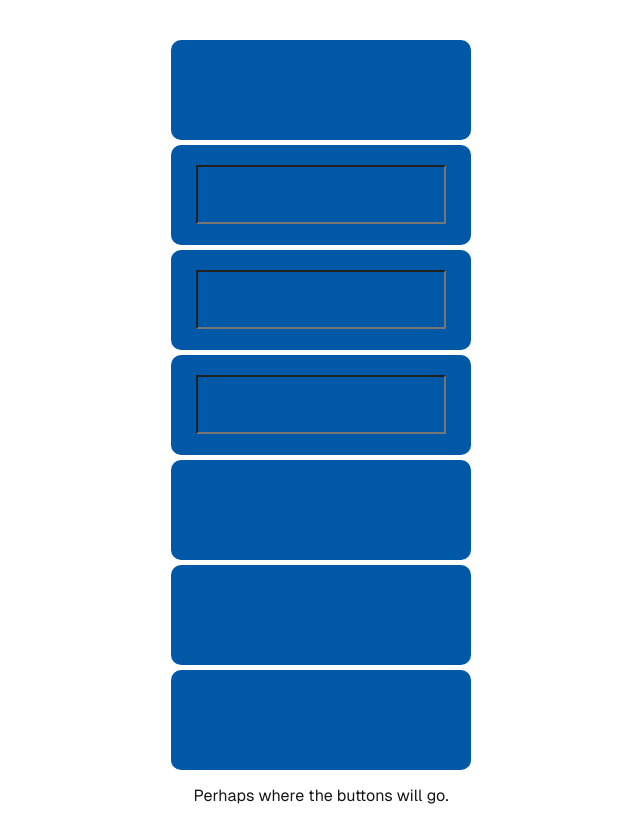
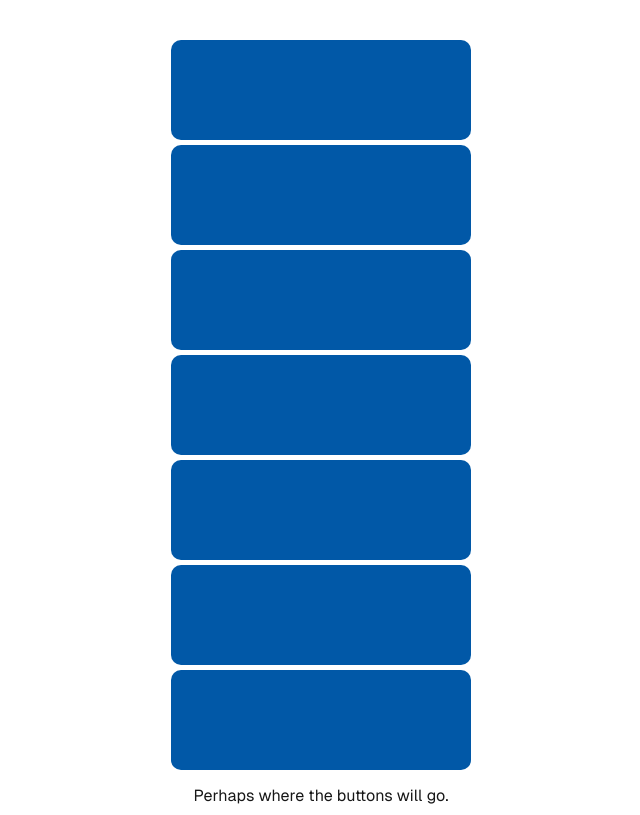
Before and after one commit to mercymorned/the-chase, a Next.js app: page / in a window 1280 px wide. Shown: the whole page, without its empty margins (319-959 px from the left). Built offline with nearby package versions, Linux system fonts and the light colour scheme.

Commit message:
fix: temporarily hide inputs to work on player advancement

```diff
--- a/src/app/page.js
+++ b/src/app/page.js
@@ -10,13 +10,13 @@ export default function Home() {
         <div className={styles.squares}>
           <div id="sq0" className={styles.square}></div>
           <div id="sq1" className={styles.square}>
-            <input id="sq1_i" className={styles.squareinput}></input>
+            {/* <input id="sq1_i" className={styles.squareinput}></input> */}
           </div>
           <div id="sq2" className={styles.square}>
-          <input id="sq2_i" className={styles.squareinput}></input>
+          {/* <input id="sq2_i" className={styles.squareinput}></input> */}
           </div>
           <div id="sq3" className={styles.square}>
-            <input id="sq3_i" className={styles.squareinput}></input>
+            {/* <input id="sq3_i" className={styles.squareinput}></input> */}
           </div>
           <div id="sq4" className={styles.square}></div>
           <div id="sq5" className={styles.square}></div>
```
